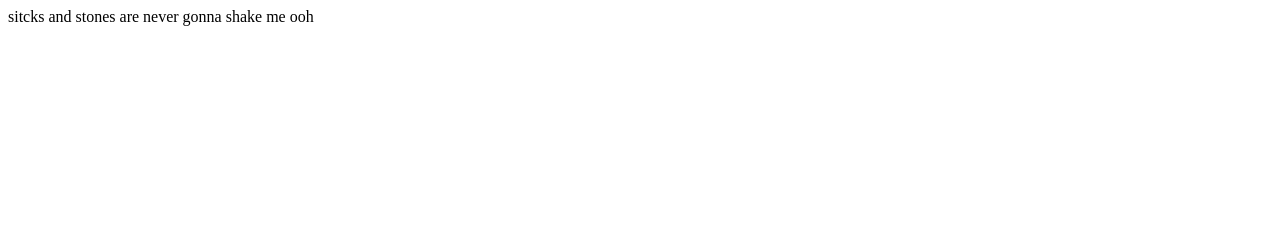
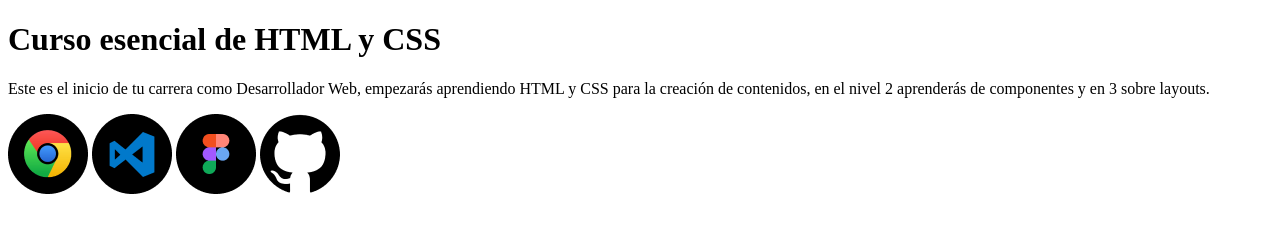
Before and after one commit to Leticia-prog/curso-esencial-html-css, a plain HTML site: page index.html in a window 1280 px wide. Drawn offline with Linux system fonts and the light colour scheme.

Commit message:
Add files via upload

```diff
--- a/index.html
+++ b/index.html
@@ -1,11 +1,22 @@
 <!DOCTYPE html>
-<html lang="en">
+<html lang="es">
 <head>
   <meta charset="UTF-8">
   <meta name="viewport" content="width=device-width, initial-scale=1.0">
-  <title>Document</title>
+  <title>El blog de Leticia</title>
 </head>
 <body>
-  sitcks and stones are never gonna shake me ooh
+
+  <h1>
+    Curso esencial de HTML y CSS
+  </h1>
+  <p>
+    Este es el inicio de tu carrera como Desarrollador Web, empezarás aprendiendo HTML y CSS para la creación de contenidos,
+    en el nivel 2 aprenderás de componentes y en 3 sobre layouts.
+  </p>
+  <img src="images/Google Chrome.png" alt="Logo de Google Chrome" title="Logo de Google Chrome">
+  <img src="images/Visual Studio Code.png" alt="Logo de Visual Studio Code" title="Logo de Visual Studio Code">
+  <img src="images/Figma.png" alt="Logo de Figma" title="Logo de Figma">
+  <img src="images/GitHub.png" alt="Logo de GitHub" title="Logo de GitHub">
 </body>
 </html>
```
